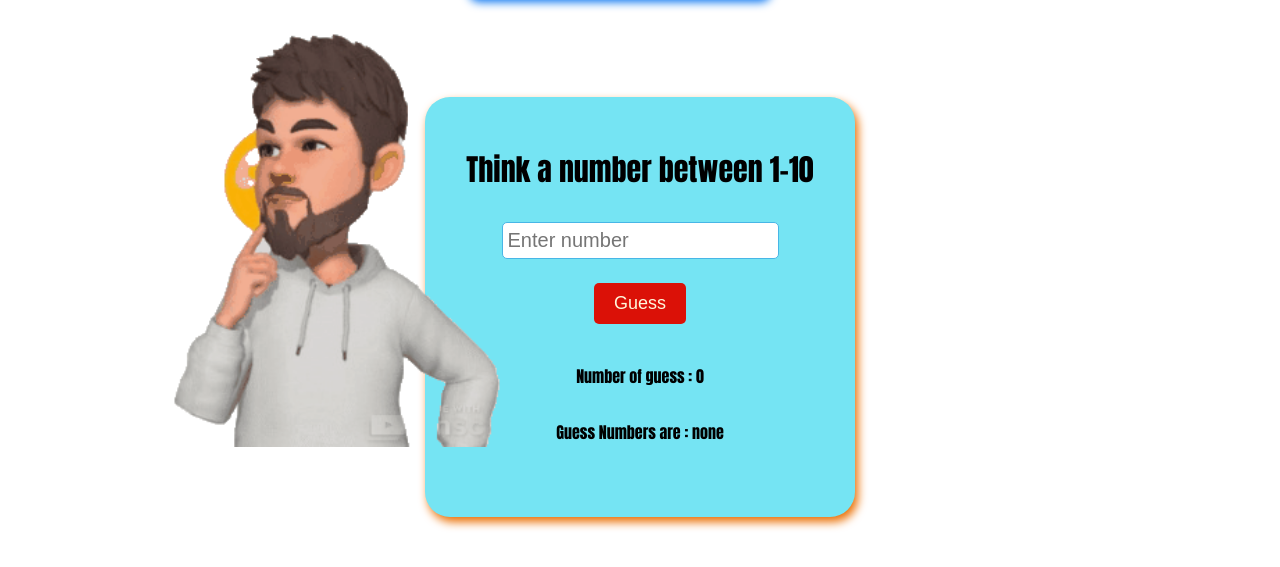
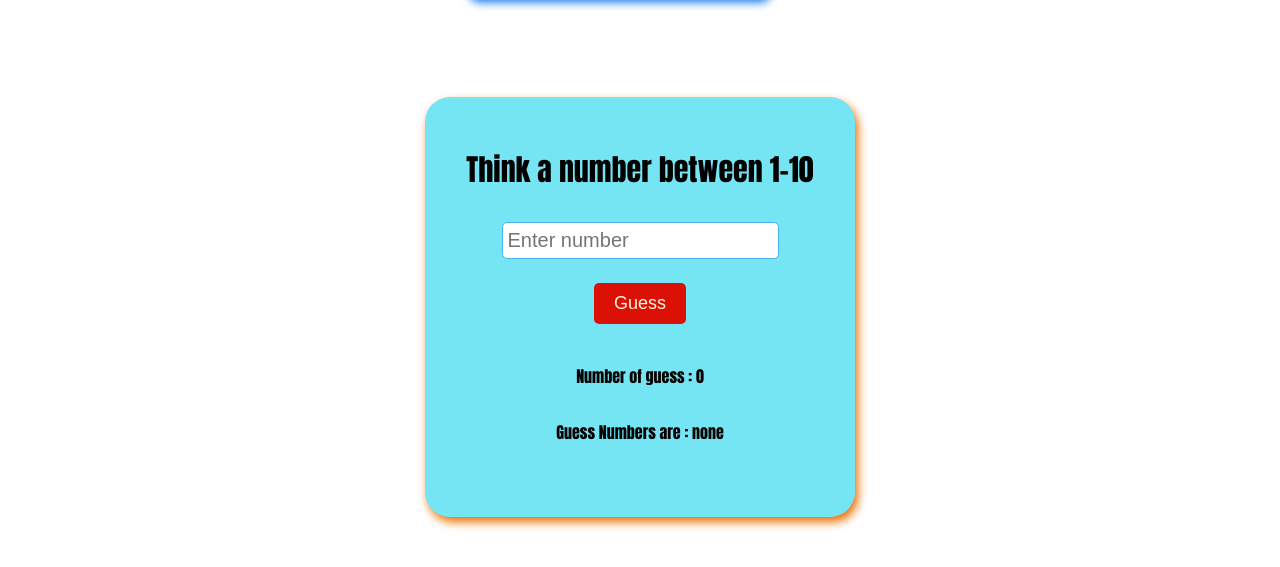
Before and after one commit to GUKKAN/gogu, a plain HTML site: page index.html in a window 1280 px wide. Shown: the part 93-660 px from the top of the page. Drawn offline with Linux system fonts and the light colour scheme.

Commit message:
Update index.html

```diff
--- a/index.html
+++ b/index.html
@@ -10,7 +10,7 @@
     <nav>
         <img src="moon.png" id="icon"><br>
     </nav>
-    <img src="question-thinking-unscreen.gif" id="gif"><br>
+<!--     <img src="question-thinking-unscreen.gif" id="gif"><br> -->
     <h1 id="heading">Number Guessing Game </h1>
     <div class="container">
         <h3>Think a number between 1-10</h3>
```
